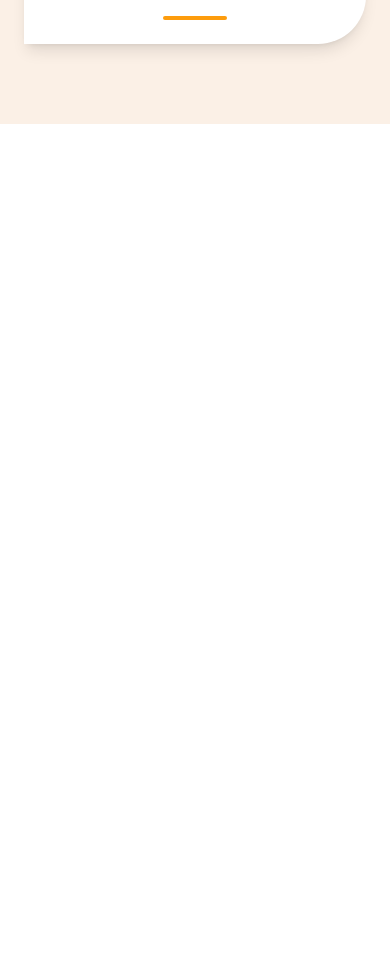
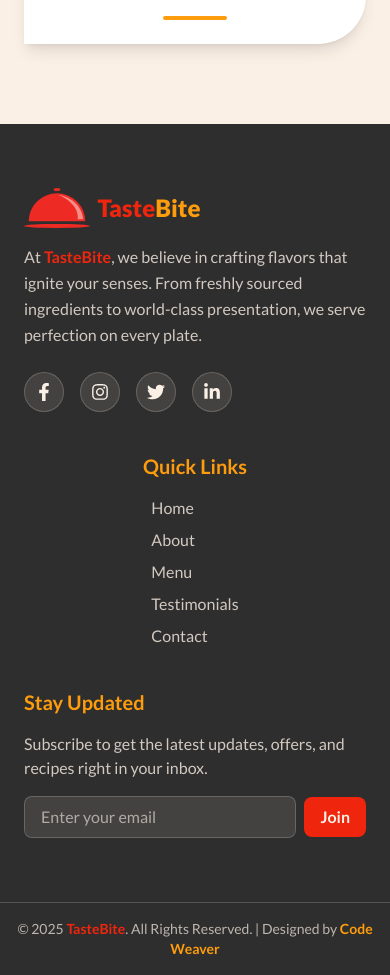
Before and after one commit to usmanmobeen111/Resturan-Website-React, a React (Vite) app: page / in a window 390 px wide. Shown: the part 9884-10859 px from the top of the page. Before the commit the page ends 10008 px from the top, so only its background shows below. Built offline with nearby package versions, Linux system fonts and the light colour scheme.

Commit message:
`feat: Added Footer component and updated Navbar and Home pages to include it`

```diff
--- a/src/components/Footer.jsx
+++ b/src/components/Footer.jsx
@@ -0,0 +1,92 @@
+import React from "react";
+import { FaFacebookF, FaInstagram, FaTwitter, FaLinkedinIn } from "react-icons/fa";
+
+const Footer = () => {
+  const navLinks = [
+    { name: "Home", href: "#home" },
+    { name: "About", href: "#about" },
+    { name: "Menu", href: "#menu" },
+    { name: "Testimonials", href: "#testimonials" },
+    { name: "Contact", href: "#contact" },
+  ];
+
+  return (
+    <footer className="bg-dark text-light font-lato">
+      {/* Upper Footer */}
+      <div className="container mx-auto px-6 py-16 grid grid-cols-1 md:grid-cols-3 gap-10">
+        {/* Brand Section */}
+        <div>
+          <div className="flex items-center gap-2 mb-4">
+            <img src="/logo.svg" alt="logo" className="h-10" />
+            <h1 className="font-extrabold text-2xl text-primary">
+              Taste<span className="text-secondary">Bite</span>
+            </h1>
+          </div>
+          <p className="text-light/80 leading-relaxed mb-6">
+            At <span className="text-primary font-semibold">TasteBite</span>, we believe in crafting flavors that ignite your senses.
+            From freshly sourced ingredients to world-class presentation, we serve perfection on every plate.
+          </p>
+
+          <div className="flex items-center gap-4">
+            {[FaFacebookF, FaInstagram, FaTwitter, FaLinkedinIn].map((Icon, i) => (
+              <a
+                key={i}
+                href="#"
+                className="w-10 h-10 rounded-full bg-light/10 border border-light/20 flex items-center justify-center text-light hover:text-primary hover:bg-light/20 transition-all duration-300"
+              >
+                <Icon size={18} />
+              </a>
+            ))}
+          </div>
+        </div>
+
+        {/* Quick Links */}
+        <div className="flex flex-col items-center md:items-start">
+          <h2 className="text-xl font-semibold mb-4 text-secondary">Quick Links</h2>
+          <ul className="space-y-2">
+            {navLinks.map((link) => (
+              <li key={link.name}>
+                <a
+                  href={link.href}
+                  className="text-light/80 hover:text-primary transition-all duration-300 relative group"
+                >
+                  {link.name}
+                  <span className="absolute left-0 -bottom-[2px] w-0 h-[2px] bg-primary transition-all duration-300 group-hover:w-full"></span>
+                </a>
+              </li>
+            ))}
+          </ul>
+        </div>
+
+        {/* Newsletter */}
+        <div>
+          <h2 className="text-xl font-semibold mb-4 text-secondary">Stay Updated</h2>
+          <p className="text-light/80 mb-4">
+            Subscribe to get the latest updates, offers, and recipes right in your inbox.
+          </p>
+          <form className="flex items-center gap-2">
+            <input
+              type="email"
+              placeholder="Enter your email"
+              className="w-full px-4 py-2 rounded-lg bg-light/10 border border-light/20 text-light placeholder-light/60 focus:outline-none focus:ring-2 focus:ring-primary"
+            />
+            <button
+              type="submit"
+              className="px-4 py-2 rounded-lg bg-primary hover:bg-secondary text-light font-semibold transition-all duration-300"
+            >
+              Join
+            </button>
+          </form>
+        </div>
+      </div>
+
+      {/* Bottom Bar */}
+      <div className="border-t border-light/20 py-4 text-center text-light/70 text-sm">
+        &copy; {new Date().getFullYear()} <span className="text-primary font-semibold">TasteBite</span>.
+        All Rights Reserved. | Designed by <span className="text-secondary font-semibold">Code Weaver</span>
+      </div>
+    </footer>
+  );
+};
+
+export default Footer;
--- a/src/components/Navbar.jsx
+++ b/src/components/Navbar.jsx
@@ -31,7 +31,7 @@ const Navbar = () => {
             <li key={link.name}>
               <a
                 href={link.href}
-                className="text-dark text-lg font-medium relative group transition-all duration-300 hover:text-primary"
+                className="text-dark text-lg font-semibold relative group transition-all duration-300 hover:text-primary"
               >
                 {link.name}
                 <span className="absolute left-0 -bottom-1 w-0 h-[2px] bg-primary transition-all duration-300 group-hover:w-full"></span>
--- a/src/pages/Home.jsx
+++ b/src/pages/Home.jsx
@@ -4,6 +4,7 @@ import Hero from '../components/Hero'
 import AboutSection from '../components/AboutSection'
 import MenuGrid from '../components/MenuGrid'
 import Testimonials from '../components/Testimonials'
+import Footer from '../components/Footer'
 
 const Home = () => {
   return (
@@ -13,6 +14,7 @@ const Home = () => {
       <AboutSection/>
       <MenuGrid/>
       <Testimonials/>
+      <Footer/>
     </div>
   )
 }
```
